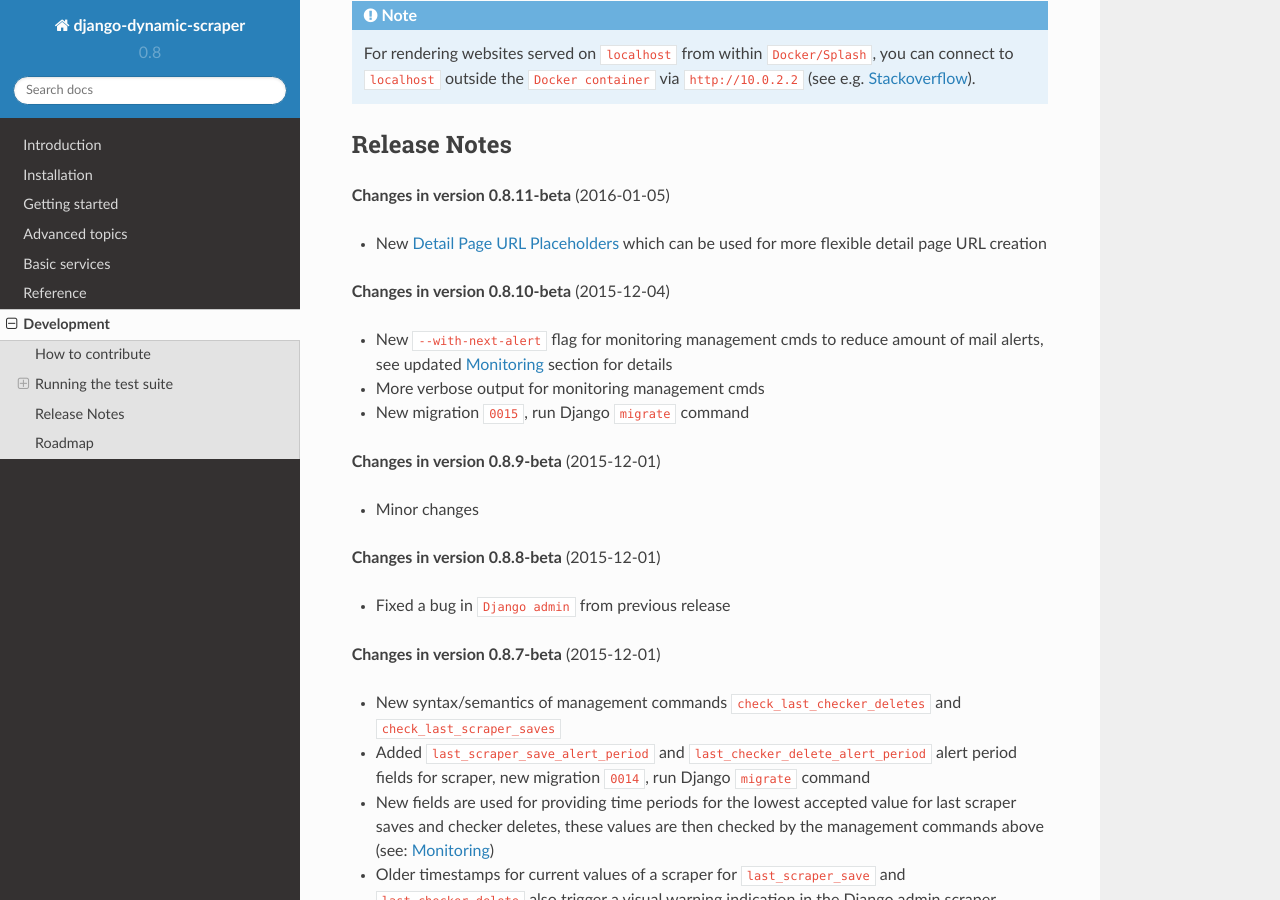
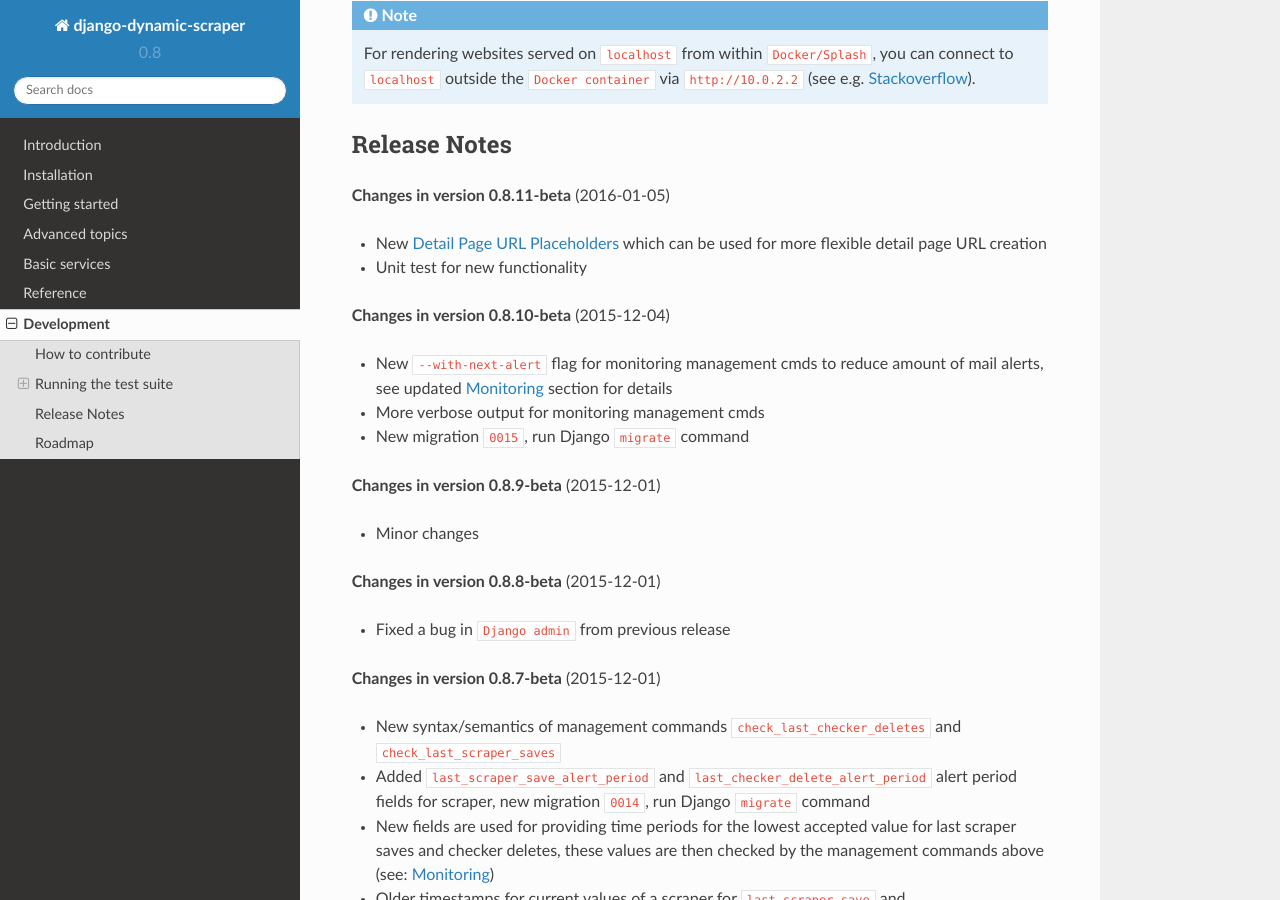
Before and after one commit to dev02019/django-dynamic-scraper, a Sphinx documentation site: the page built from docs/development.rst, in a window 1280 px wide and 900 px high, scrolled down 2220 px. Built offline with Sphinx 7.4.7 and the Read the Docs theme 2.0.0, drawn with Linux system fonts in a browser that asks for light colours.

Commit message:
Release commit for v.0.8.11

```diff
--- a/docs/development.rst
+++ b/docs/development.rst
@@ -97,6 +97,7 @@ Release Notes
 **Changes in version 0.8.11-beta** (2016-01-05)
 
 * New :ref:`detail_page_url_placeholders` which can be used for more flexible detail page URL creation
+* Unit test for new functionality
 
 **Changes in version 0.8.10-beta** (2015-12-04)
 
```
